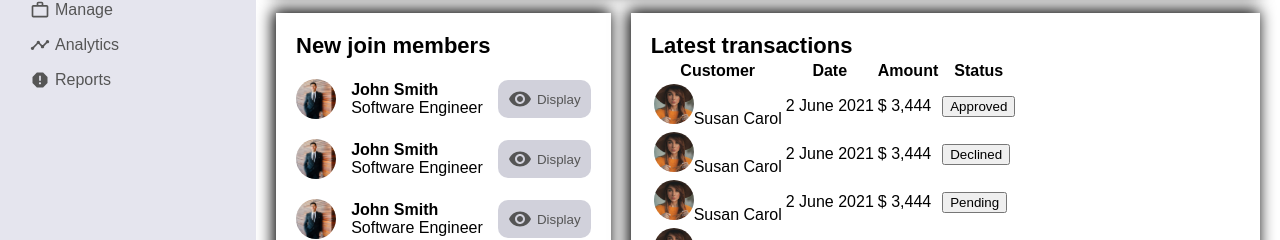
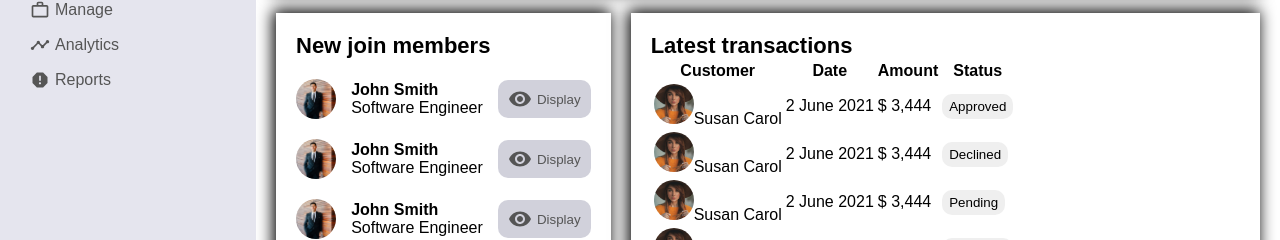
Before and after one commit to YakubuAmidu/admin, a React (Create React App) app: page / in a window 1280 px wide. Shown: the part 560-800 px from the top of the page. Built offline with nearby package versions, Linux system fonts and the light colour scheme; a web font is replaced by a local one.

Commit message:
Initial commit

```diff
--- a/src/components/widgetLg/WidgetLg.css
+++ b/src/components/widgetLg/WidgetLg.css
@@ -16,3 +16,9 @@
     border-radius: 50%;
     object-fit: cover;
 }
+
+.widgetLgButton {
+    padding: 5px 7px;
+    border: none;
+    border-radius: 10px;
+}
```
